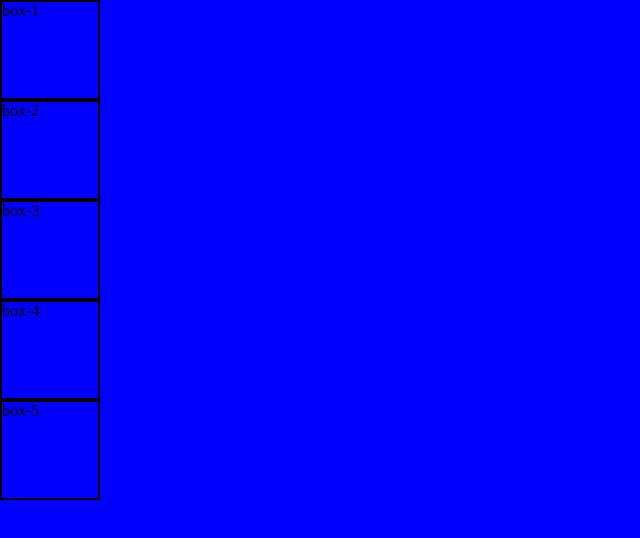
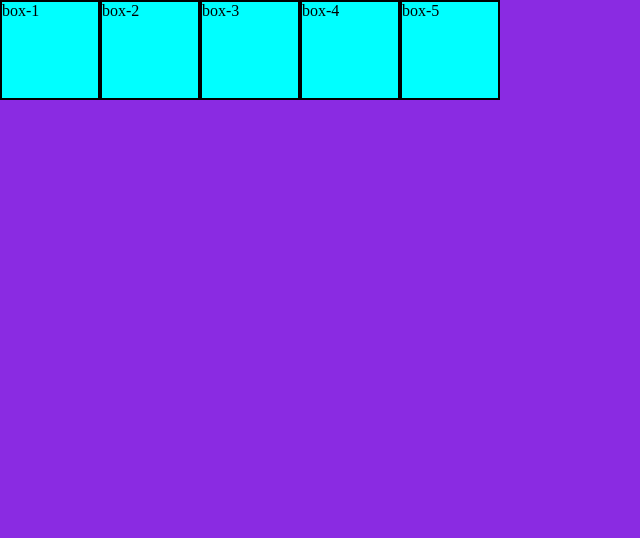
Before and after one commit to kevalpatadiya4417/mq, a plain HTML site: page index.html in a window 1280 px wide. Shown: the whole page, without its empty margins (0-640 px from the left). Drawn offline with Linux system fonts and the light colour scheme.

Commit message:
MQ theory

```diff
--- a/style.css
+++ b/style.css
@@ -29,3 +29,21 @@ body {
     border: 2px solid black;
   }
 }
+
+@media (orientation: landscape) {
+  body {
+    background-color: blueviolet;
+  }
+  .container {
+    display: flex;
+  }
+  .box {
+    background-color: aqua;
+  }
+}
+
+@media (orientation: portrait) {
+  body {
+    background-color: rgb(61, 61, 150);
+  }
+}
```
Also changed, not shown: 1 other file.
